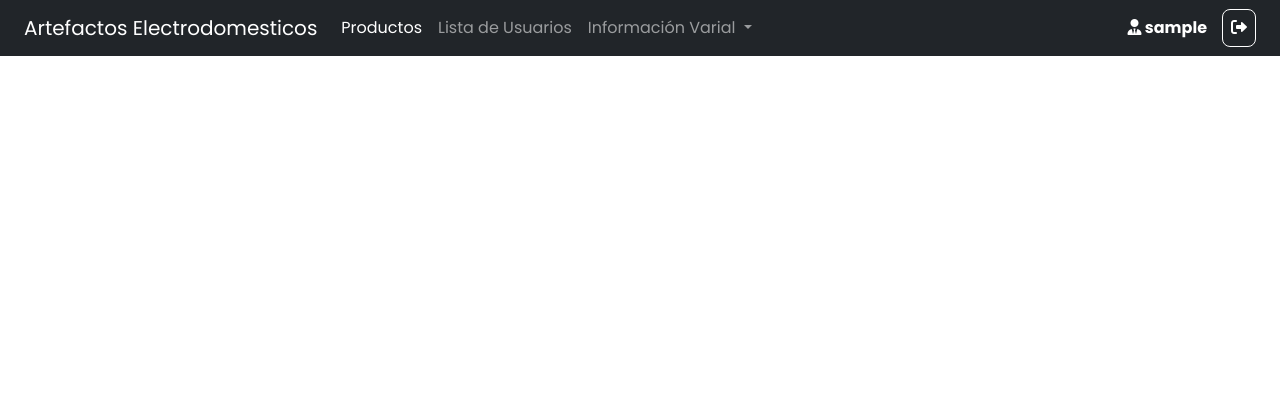
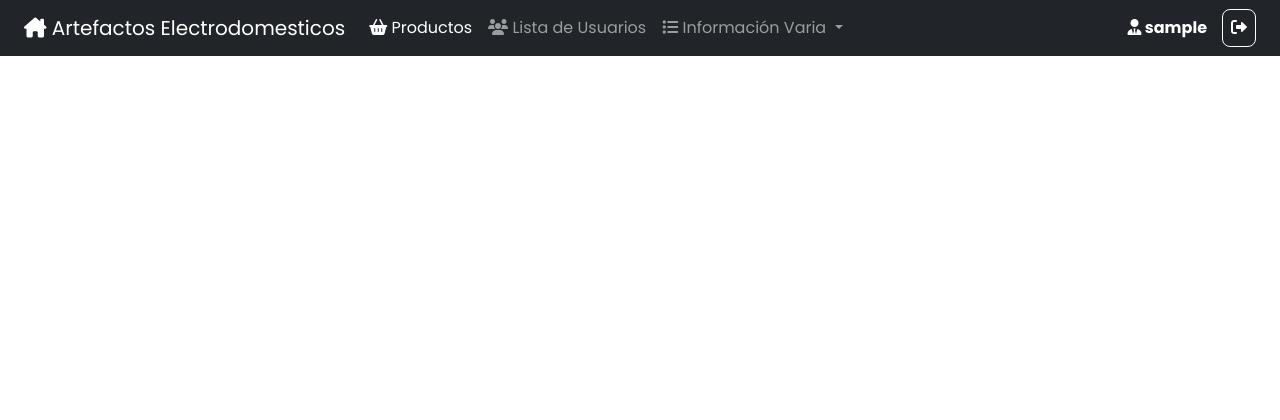
Before and after one commit to BryanCachimuel/Proyecto_Artefactos_Electrodomesticos, a PHP site: page /index.php in a window 1280 px wide. Shown: the top 420 px of the page. Run offline with PHP 8.4, Linux system fonts and the light colour scheme; the visitor is signed in with stand-in values (Sample User, id 1); some libraries are stand-ins or nearby versions.

Commit message:
agregar iconos en la cabecera del menú y las respectivas alertas de cierre de sesión

```diff
--- a/views/head/header.php
+++ b/views/head/header.php
@@ -10,7 +10,7 @@
             <?php if(empty($_SESSION['usuario'])) : ?>
                 <a class="navbar-brand" href="/proyecto_artefactos/index.php">Artefactos Electrodomesticos</a>
             <?php else: ?>
-                <a class="navbar-brand" href="/proyecto_artefactos/views/home/panel_control.php">Artefactos Electrodomesticos</a>
+                <a class="navbar-brand" href="/proyecto_artefactos/views/home/panel_control.php"><i class="fa-solid fa-house-chimney"></i> Artefactos Electrodomesticos</a>
             <?php endif ?>
             <button class="navbar-toggler" type="button" data-bs-toggle="collapse" data-bs-target="#navbarSupportedContent" aria-controls="navbarSupportedContent" aria-expanded="false" aria-label="Toggle navigation">
             <span class="navbar-toggler-icon"></span>
@@ -35,18 +35,18 @@
                 <div class="collapse navbar-collapse" id="navbarSupportedContent">
                     <ul class="navbar-nav me-auto mb-2 mb-lg-0">
                         <li class="nav-item">
-                            <a class="nav-link active" aria-current="page" href="/proyecto_artefactos/views/home/agregarProductos.php">Productos</a>
+                            <a class="nav-link active" aria-current="page" href="/proyecto_artefactos/views/home/agregarProductos.php"><i class="fa-solid fa-basket-shopping"></i> Productos</a>
                         </li>
                         <li class="nav-item">
-                            <a class="nav-link" href="listar.php">Lista de Usuarios</a>
+                            <a class="nav-link" href="listar.php"><i class="fa-solid fa-users"></i> Lista de Usuarios</a>
                         </li>
                         <li class="nav-item dropdown">
                             <a class="nav-link dropdown-toggle" href="#" role="button" data-bs-toggle="dropdown" aria-expanded="false">
-                                Información Varial
+                                <i class="fa-solid fa-list"></i> Información Varia
                             </a>
                             <ul class="dropdown-menu">
-                                <li><a class="dropdown-item" href="/proyecto_artefactos/views/home/agregarInformacion.php">Agregar Información</a></li>
-                                <li><a class="dropdown-item" href="/proyecto_artefactos/views/home/agregarmarcas.php">Agregar Marcas</a></li>
+                                <li><a class="dropdown-item" href="/proyecto_artefactos/views/home/agregarInformacion.php"><i class="fa-solid fa-list"></i> Agregar Información</a></li>
+                                <li><a class="dropdown-item" href="/proyecto_artefactos/views/home/agregarmarcas.php"><i class="fa-solid fa-copyright"></i> Agregar Marcas</a></li>
                             </ul>
                         </li>
                     </ul>
@@ -61,8 +61,8 @@
                                 <h1 class="modal-title fs-5" id="staticBackdropLabel">¿Está Seguro de que quiere Cerrar la Sesión? Usuario: <strong><?= $_SESSION['usuario'] ?></strong></h1>
                             </div>
                             <div class="modal-footer mx-auto">
-                                <button type="button" class="btn btn-danger" data-bs-dismiss="modal">Cancelar</button>
-                                <a href="/proyecto_artefactos/views/home/logout.php" class="btn btn-success">Cerrar Sesión</a>
+                                <button type="button" class="btn btn-danger" data-bs-dismiss="modal"><i class="fa-regular fa-circle-xmark"></i> Cancelar</button>
+                                <a href="/proyecto_artefactos/views/home/logout.php" class="btn btn-success"><i class="fa-solid fa-person-walking-arrow-right"></i> Cerrar Sesión</a>
                             </div>
                         </div>
                     </div>
```
